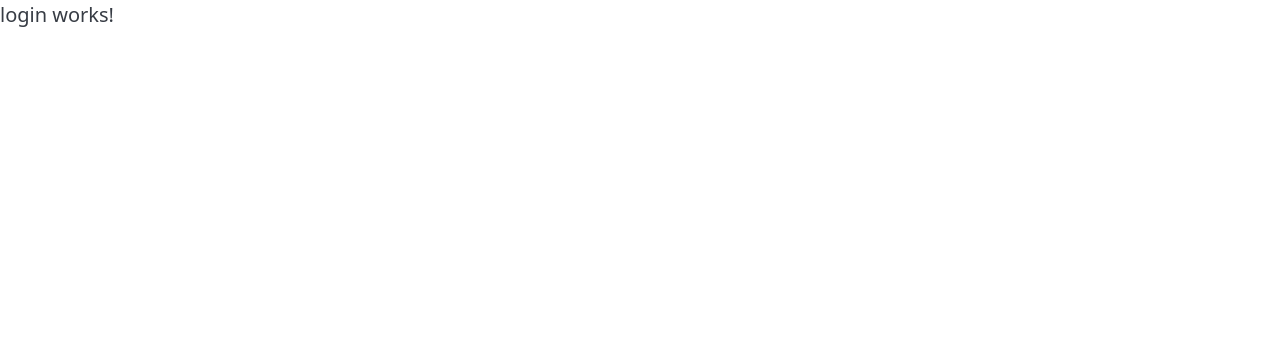
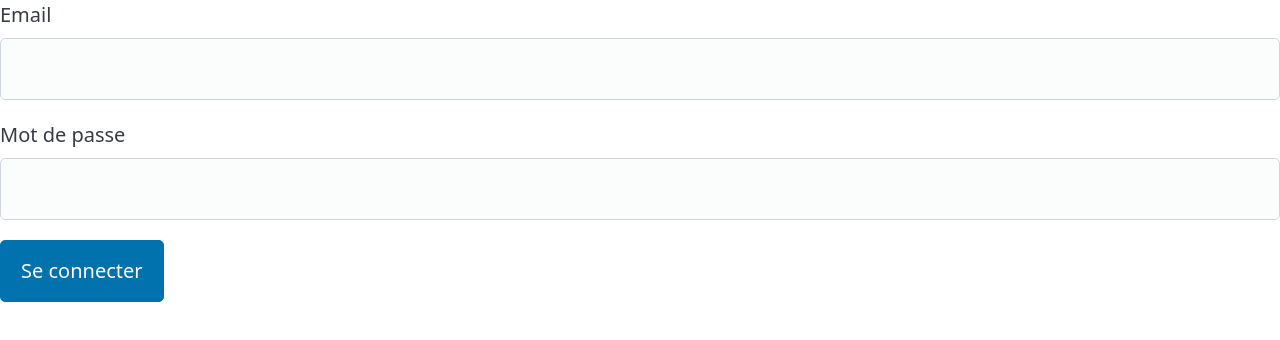
Before and after one commit to dferhod/angular-formation, an Angular app: page /login in a window 1280 px wide. Shown: the top 340 px of the page. Built offline with nearby package versions, Linux system fonts and the light colour scheme.

Commit message:
login component

```diff
--- a/src/app/pages/login/login.component.html
+++ b/src/app/pages/login/login.component.html
@@ -1 +1,25 @@
-<p>login works!</p>
+<form (ngSubmit)="login(myForm)" #myForm="ngForm">
+
+    @if (myForm.invalid && myForm.submitted) {
+        <p>Formulaire invalide !</p>
+        <!-- @if (myForm.controls['email'].hasError('required')) {
+            <p>Email obligatore</p>
+        } -->
+        @if (email.hasError('required')) {
+            <p>Email obligatoire</p>
+        }
+        @if (email.hasError('minlength')) {
+            @let emailError = email.getError('minlength');
+            <p>Vous avez mis {{ emailError.actualLength }} caractères,
+                {{emailError.requiredLength }} caractères obligatoires</p>
+        }
+    }
+
+    <label>Email</label>
+    <input type="text" name="email" ngModel #email="ngModel" required minlength="3">
+
+    <label>Mot de passe</label>
+    <input type="password" name="password" ngModel>
+
+    <button>Se connecter</button>
+</form>
--- a/src/app/pages/login/login.component.ts
+++ b/src/app/pages/login/login.component.ts
@@ -1,12 +1,17 @@
 import { Component } from '@angular/core';
+import { FormsModule, NgForm } from '@angular/forms';
 
 @Component({
   selector: 'app-login',
   standalone: true,
-  imports: [],
+  imports: [FormsModule],
   templateUrl: './login.component.html',
   styleUrl: './login.component.css'
 })
 export class LoginComponent {
-
+  login(form: NgForm) {
+    if (form.invalid) return
+    form.resetForm()
+    console.log(form.value)
+  }
 }
--- a/src/app/shared/pipes/lang.pipe.ts
+++ b/src/app/shared/pipes/lang.pipe.ts
@@ -1,6 +1,12 @@
 import { Pipe, PipeTransform } from "@angular/core";
 
-const WORDS: any = {
+type Dict = {
+    [wordId: string]: {
+        [locale: string]: string
+    }
+}
+
+const WORDS: Dict = {
     REMOVE: {
         fr: 'Supprimer',
         en: 'Delete'
```
